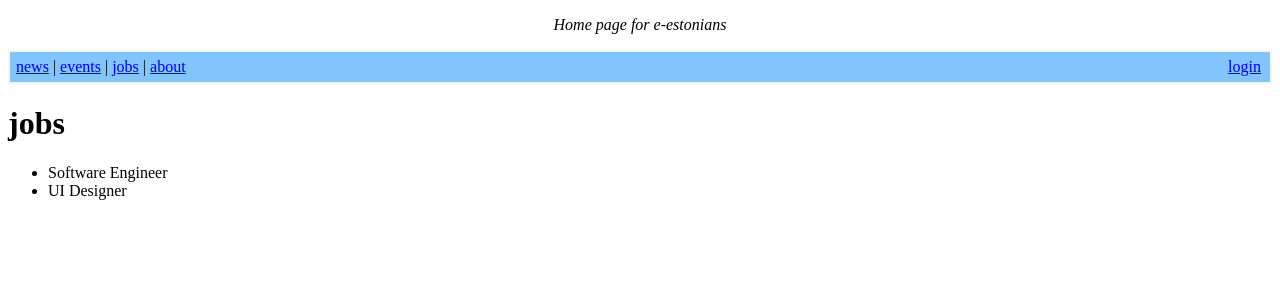
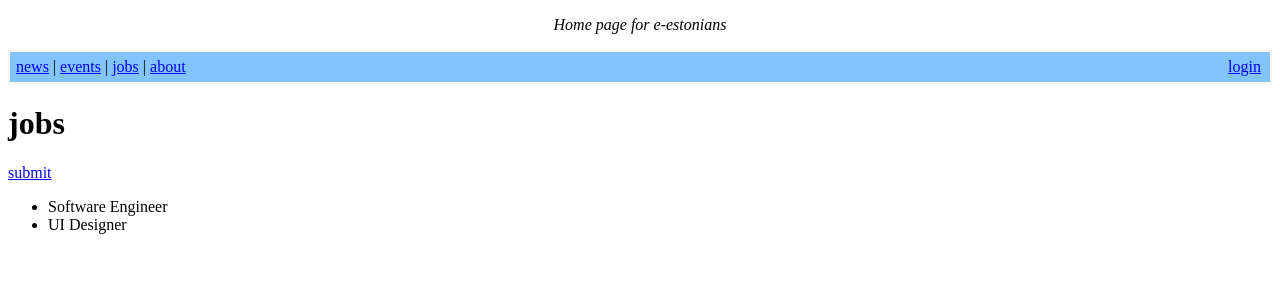
Before and after one commit to maksimdrachov/hackernews-django, a Django app: page /jobs/ in a window 1280 px wide. Shown: the top 300 px of the page. Run offline with Django 4.2, Linux system fonts and the light colour scheme; data comes from the database, SQL or seed files in the repository.

Commit message:
job submit

```diff
--- a/templates/jobs.html
+++ b/templates/jobs.html
@@ -2,6 +2,8 @@
 
 {% block content %}
 <h1> jobs </h1>
+
+<a href="{% url "jobcreate" %}">submit</a>
 
 <ul>
     {% for each in object %}
```
